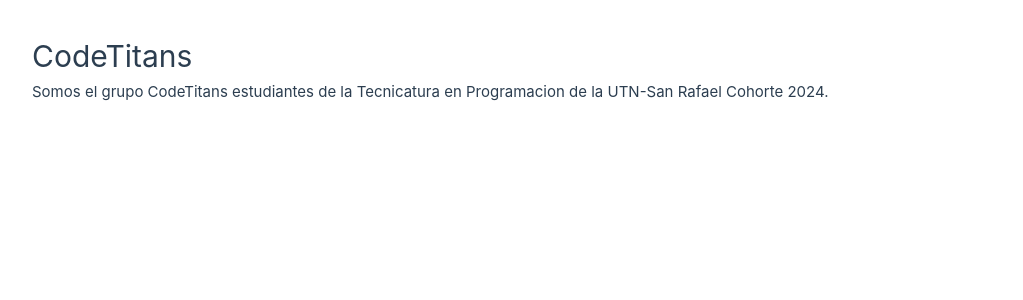
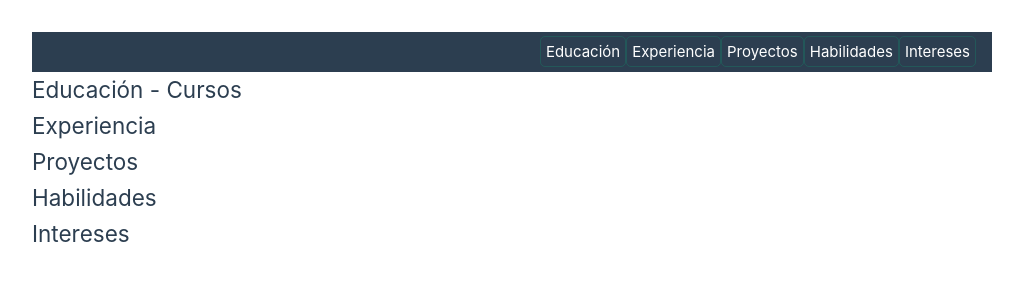
Before and after one commit to PowerSystem2024/CodeTitans-Group, a Vue app in the folder Portafolio-Grupal-Vuejs/: page / in a window 1280 px wide. Shown: the top 300 px of the page, without its empty margins (128-1151 px from the left). Built offline with nearby package versions, Linux system fonts and the light colour scheme.

Commit message:
Capitulo 3 portafolio Vue NavBar

```diff
--- a/Portafolio-Grupal-Vuejs/src/App.vue
+++ b/Portafolio-Grupal-Vuejs/src/App.vue
@@ -1,13 +1,19 @@
 <script setup>
-const nameGroup = "CodeTitans"
-const descriptionGroup = "Somos el grupo CodeTitans estudiantes de la Tecnicatura en Programacion de la UTN-San Rafael Cohorte 2024."
+import NavBar from './components/NavBar.vue';
 </script>
 
 <template>
   <header>
-    <h1>{{ nameGroup }}</h1>
-    <p>{{ descriptionGroup }}</p>
+    <!--Barra de Navegacion-->
+        <NavBar />
   </header>
+  <main>
+        <section id="educacion"><h2>Educación - Cursos</h2></section>
+        <section id="experiencia"><h2>Experiencia</h2></section>
+        <section id="proyectos"><h2>Proyectos</h2></section>
+        <section id="habilidades"><h2>Habilidades</h2></section>
+        <section id="intereses"><h2>Intereses</h2></section>
+    </main>
 </template>
 
 <style scoped>
--- a/Portafolio-Grupal-Vuejs/src/assets/base.css
+++ b/Portafolio-Grupal-Vuejs/src/assets/base.css
@@ -62,25 +62,16 @@
   min-height: 100vh;
   color: var(--color-text);
   background: var(--color-background);
-  transition:
-    color 0.5s,
-    background-color 0.5s;
+  transition: color 0.5s, background-color 0.5s;
   line-height: 1.6;
-  font-family:
-    Inter,
-    -apple-system,
-    BlinkMacSystemFont,
-    'Segoe UI',
-    Roboto,
-    Oxygen,
-    Ubuntu,
-    Cantarell,
-    'Fira Sans',
-    'Droid Sans',
-    'Helvetica Neue',
+  font-family: Inter, -apple-system, BlinkMacSystemFont, "Segoe UI", Roboto,
+    Oxygen, Ubuntu, Cantarell, "Fira Sans", "Droid Sans", "Helvetica Neue",
     sans-serif;
   font-size: 15px;
   text-rendering: optimizeLegibility;
   -webkit-font-smoothing: antialiased;
   -moz-osx-font-smoothing: grayscale;
 }
+li {
+  list-style: none;
+}
--- /dev/null
+++ b/Portafolio-Grupal-Vuejs/src/components/NavBar.vue
@@ -0,0 +1,66 @@
+<template>
+    <nav class="navbar">
+            <div class="navbar-menu">
+                <ul>
+                    <a v-for="nav in navegacion" :key="nav.nombre" href="nav.enlace" class="nav-item" >{{nav.nombre}}</a>
+                </ul>
+            </div>
+        </nav>
+</template>
+
+<script setup>
+import { ref } from 'vue';
+const navegacion= ref([
+    {id:1, nombre:'Educación', enlace:'#educacion'},
+    {id:2, nombre:'Experiencia', enlace:'#experiencia'},
+    {id:3, nombre:'Proyectos', enlace:'#proyectos'},
+    {id:4, nombre:'Habilidades', enlace:'#habilidades'},
+    {id:5, nombre:'Intereses', enlace:'#intereses'}
+]);
+</script>
+
+<style scoped>
+.navbar {
+    background-color: var(--vt-c-indigo); /* Establece el color de fondo usando una variable CSS */
+    color: #fff; /* Establece el color del texto en blanco */
+    padding: 0.5rem 1rem; /* Añade un padding de 0.5rem arriba y abajo, y 1rem a los lados */
+    align-items: center; /* Centra verticalmente los elementos dentro de la navbar */
+}
+
+.navbar-item {
+    color: #fff; /* Establece el color del texto en blanco */
+    text-decoration: none; /* Elimina el subrayado de los enlaces */
+    margin-right: 1rem; /* Añade un margen derecho de 1rem entre los elementos */
+}
+
+.navbar-menu {
+    display: flex; /* Organiza los elementos en línea usando flexbox */
+    justify-content: flex-end; /* Alinea los elementos al final de la navbar */
+}
+
+.nav-list {
+    list-style: none; /* Elimina los puntos o números de las listas */
+}
+
+a {
+    border: 1px solid; /* Añade un borde sólido de 1px */
+    border-color: hsla(160, 100%, 37%, 0.2); /* Define el color del borde usando hsla */
+    border-radius: 5px; /* Redondea las esquinas del borde */
+    text-decoration: none; /* Elimina el subrayado de los enlaces */
+    transition: 0.4s; /* Añade una transición suave de 0.4s para los cambios de estilo */
+    padding: 5px; /* Añade un padding de 5px alrededor del contenido */
+}
+
+a:hover {
+    background-color: hsla(160, 100%, 37%, 0.2); /* Cambia el color de fondo al pasar el mouse sobre un enlace */
+}
+
+@media (max-width: 768px) {
+  .navbar-menu {
+    display: flex; /* Organiza los elementos en línea usando flexbox */
+    justify-content: flex-end; /* Alinea los elementos al final de la navbar */
+    width: 100%; /* Asegura que la navbar ocupe el 100% del ancho en pantallas pequeñas */
+  }
+}
+
+</style>
```
